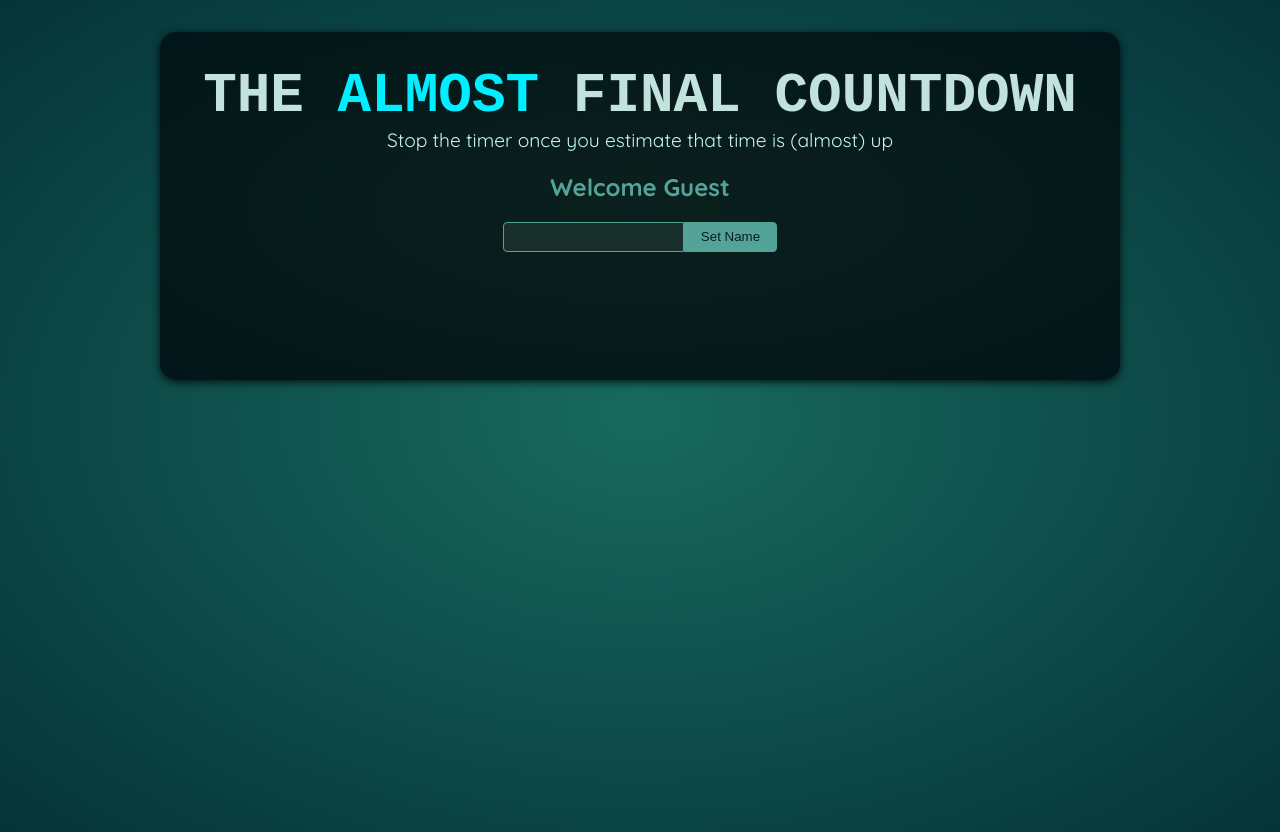
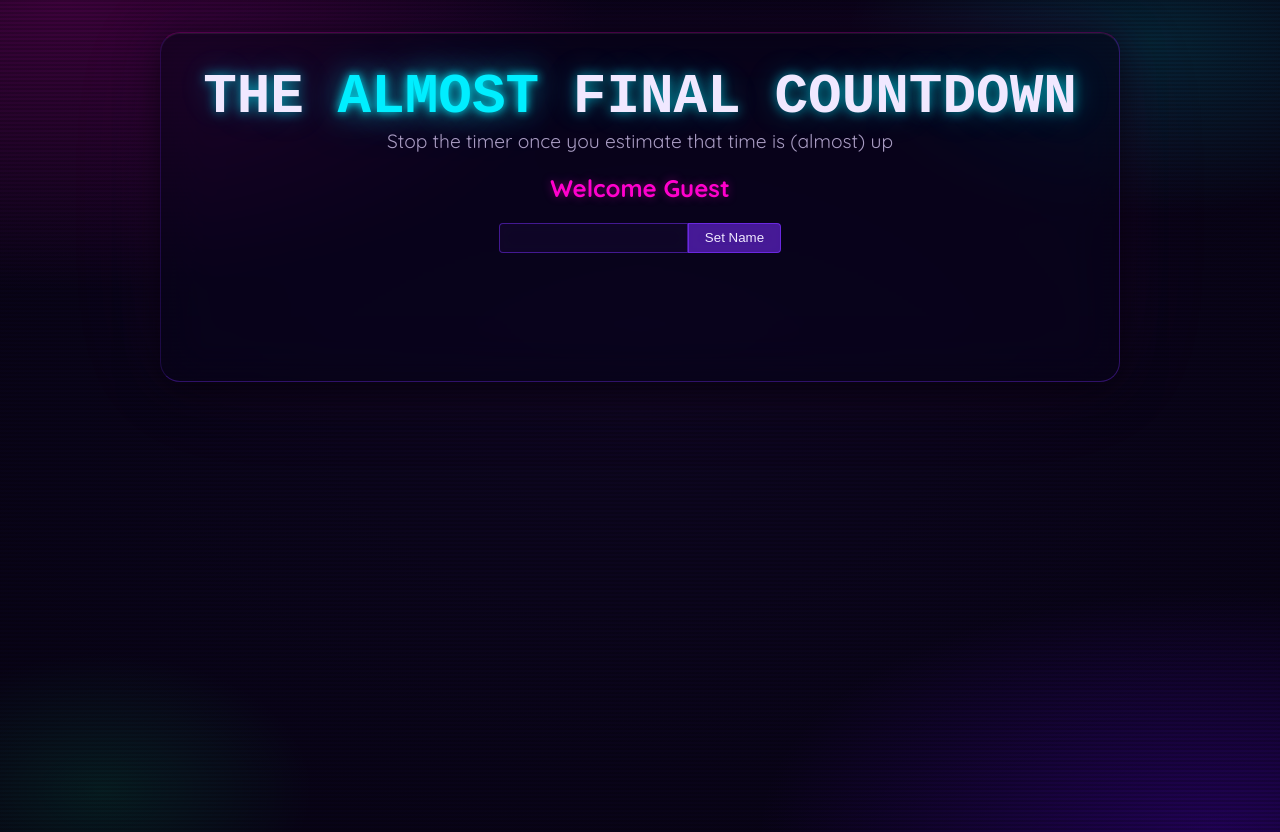
Before and after one commit to Krunal234/timer-game, a React (Vite) app: page / in a window 1280 px wide. Built offline with nearby package versions, Linux system fonts and the light colour scheme; a web font is replaced by a local one.

Commit message:
Glass morphism effect for gaming UI changes

```diff
--- a/src/index.css
+++ b/src/index.css
@@ -1,56 +1,113 @@
 @import url('https://fonts.googleapis.com/css2?family=Quicksand:wght@400;700&family=Handjet:wght@400;700&display=swap');
+
+/* ── CSS Variables ── */
+:root {
+  --neon-cyan:    #00eeff;
+  --neon-magenta: #ff00cc;
+  --neon-purple:  #7b2fff;
+  --neon-green:   #00ff88;
+  --glass-bg:     rgba(10, 6, 25, 0.55);
+  --glass-border: rgba(123, 47, 255, 0.35);
+  --glass-shine:  rgba(255, 255, 255, 0.07);
+  --text-bright:  #f0e8ff;
+  --text-muted:   #a89bc2;
+}
 
 * {
   box-sizing: border-box;
 }
 
+/* ── Body: deep void + dual neon light leaks ── */
 body {
   margin: 0;
   font-family: 'Quicksand', sans-serif;
   -webkit-font-smoothing: antialiased;
   -moz-osx-font-smoothing: grayscale;
-  background: radial-gradient(#186a5e, #053339);
-  color: #e1eeeb;
+  color: var(--text-bright);
   min-height: 100vh;
+
+  background-color: #04010f;
+  background-image:
+    /* Scanline texture */
+    repeating-linear-gradient(
+      0deg,
+      transparent,
+      transparent 2px,
+      rgba(0, 0, 0, 0.18) 2px,
+      rgba(0, 0, 0, 0.18) 4px
+    ),
+    /* Magenta light leak — top left */
+    radial-gradient(ellipse 60% 50% at 5% 0%,   rgba(255, 0, 200, 0.22) 0%, transparent 70%),
+    /* Purple bloom — bottom right */
+    radial-gradient(ellipse 55% 45% at 95% 100%, rgba(100, 0, 255, 0.28) 0%, transparent 65%),
+    /* Cyan accent — top right */
+    radial-gradient(ellipse 40% 35% at 90% 5%,   rgba(0, 238, 255, 0.14) 0%, transparent 60%),
+    /* Green flicker — bottom left */
+    radial-gradient(ellipse 30% 30% at 8% 95%,   rgba(0, 255, 136, 0.10) 0%, transparent 55%),
+    /* Base dark void */
+    radial-gradient(ellipse 100% 100% at 50% 50%, #0d0620, #04010f);
 }
 
+/* ── Main content card ── */
 #content {
   max-width: 60rem;
   margin: 2rem auto;
   padding: 2rem;
-  background: radial-gradient(#0b201d, #021619);
-  border-radius: 16px;
-  box-shadow: 0 2px 8px rgba(0, 0, 0, 0.8);
+
+  background: rgba(8, 4, 22, 0.60);
+  backdrop-filter: blur(24px) saturate(160%);
+  -webkit-backdrop-filter: blur(24px) saturate(160%);
+
+  border: 1px solid var(--glass-border);
+  border-top: 1px solid rgba(255, 0, 204, 0.25);
+  border-left: 1px solid rgba(123, 47, 255, 0.20);
+
+  border-radius: 20px;
+  box-shadow:
+    0 8px 40px rgba(0, 0, 0, 0.75),
+    0 1px 0 var(--glass-shine) inset,
+    0 0 60px rgba(123, 47, 255, 0.08),
+    0 0 120px rgba(255, 0, 204, 0.05);
 }
 
+/* ── Headings ── */
 h1 {
   font-family: 'Handjet', monospace;
   text-align: center;
   text-transform: uppercase;
-  color: #c1e2dd;
-  text-shadow: 0 0 4px rgba(35, 34, 34, 0.4);
+  color: var(--text-bright);
   font-size: 3.5rem;
   margin: 0;
+  text-shadow:
+    0 0 12px rgba(0, 238, 255, 0.6),
+    0 0 30px rgba(0, 238, 255, 0.3),
+    0 0 60px rgba(0, 238, 255, 0.1);
 }
 
 h1 em {
   font-style: normal;
-  color: #00eeff;
+  color: var(--neon-cyan);
+  text-shadow:
+    0 0 10px var(--neon-cyan),
+    0 0 30px rgba(0, 238, 255, 0.6),
+    0 0 60px rgba(0, 238, 255, 0.3);
 }
 
 header p {
   font-size: 1.2rem;
   margin: 0;
   text-align: center;
-  color: #c6f4f2;
+  color: var(--text-muted);
 }
 
+/* ── Player section ── */
 #player {
   text-align: center;
 }
 
 #player h2 {
-  color: #54a399;
+  color: var(--neon-magenta);
+  text-shadow: 0 0 10px rgba(255, 0, 204, 0.4);
 }
 
 #player p {
@@ -61,30 +118,44 @@ header p {
 
 #player input {
   font: inherit;
-  border: 1px solid #54a399;
-  background-color: #192f2b;
+  border: 1px solid rgba(123, 47, 255, 0.5);
+  background: rgba(20, 8, 48, 0.65);
+  backdrop-filter: blur(8px);
+  -webkit-backdrop-filter: blur(8px);
   border-radius: 4px;
   border-top-right-radius: 0;
   border-bottom-right-radius: 0;
-  padding: 0.25rem;
-  color: #d1f0ec;
+  padding: 0.25rem 0.5rem;
+  color: var(--text-bright);
+  transition: border-color 0.2s, box-shadow 0.2s;
+}
+
+#player input:focus {
+  outline: none;
+  border-color: var(--neon-cyan);
+  box-shadow: 0 0 0 3px rgba(0, 238, 255, 0.15);
 }
 
 #player button {
   cursor: pointer;
-  background-color: #54a399;
-  border: 1px solid #54a399;
+  background: rgba(123, 47, 255, 0.55);
+  backdrop-filter: blur(8px);
+  -webkit-backdrop-filter: blur(8px);
+  border: 1px solid rgba(123, 47, 255, 0.7);
   padding: 0.4rem 1rem;
-  color: #061e1a;
+  color: #f0e8ff;
   border-top-right-radius: 4px;
   border-bottom-right-radius: 4px;
+  transition: background 0.2s, box-shadow 0.2s, border-color 0.2s;
 }
 
 #player button:hover {
-  background-color: #3c8379;
-  border-color: #3c8379;
+  background: rgba(123, 47, 255, 0.75);
+  border-color: var(--neon-magenta);
+  box-shadow: 0 0 16px rgba(255, 0, 204, 0.35);
 }
 
+/* ── Challenges grid ── */
 #challenges {
   max-width: 50rem;
   margin: 3rem auto;
@@ -93,6 +164,7 @@ header p {
   gap: 2rem;
 }
 
+/* ── Challenge card ── */
 .challenge {
   width: 22rem;
   display: flex;
@@ -101,52 +173,105 @@ header p {
   justify-content: center;
   padding: 2rem;
   margin: 2rem auto;
-  background: linear-gradient(#4df8df, #4df0f8);
-  color: #221c18;
-  box-shadow: 0 2px 8px rgba(35, 34, 34, 0.6);
-  border-radius: 6px;
+
+  background: rgba(50, 10, 100, 0.25);
+  backdrop-filter: blur(18px) saturate(200%);
+  -webkit-backdrop-filter: blur(18px) saturate(200%);
+
+  border: 1px solid rgba(123, 47, 255, 0.4);
+  border-top: 1px solid rgba(255, 0, 204, 0.3);
+  border-left: 1px solid rgba(255, 255, 255, 0.10);
+
+  box-shadow:
+    0 8px 32px rgba(0, 0, 0, 0.55),
+    0 1px 0 rgba(255, 255, 255, 0.06) inset,
+    0 0 30px rgba(123, 47, 255, 0.12);
+
+  border-radius: 12px;
+  color: var(--text-bright);
+  transition: box-shadow 0.3s, transform 0.3s, border-color 0.3s;
+}
+
+.challenge:hover {
+  transform: translateY(-3px);
+  border-color: rgba(255, 0, 204, 0.55);
+  box-shadow:
+    0 16px 48px rgba(0, 0, 0, 0.65),
+    0 1px 0 rgba(255, 255, 255, 0.09) inset,
+    0 0 50px rgba(255, 0, 204, 0.20),
+    0 0 80px rgba(123, 47, 255, 0.12);
 }
 
 .challenge button {
   margin-top: 1rem;
   padding: 0.5rem 1rem;
-  border: none;
-  border-radius: 4px;
-  background: #12352f;
-  color: #edfcfa;
+  border: 1px solid rgba(0, 238, 255, 0.4);
+  border-radius: 6px;
+
+  background: rgba(0, 10, 40, 0.70);
+  backdrop-filter: blur(8px);
+  -webkit-backdrop-filter: blur(8px);
+
+  color: var(--neon-cyan);
   font-size: 1.2rem;
   cursor: pointer;
+  letter-spacing: 0.04em;
+  transition: background 0.2s, border-color 0.2s, box-shadow 0.2s, color 0.2s;
 }
 
 .challenge button:hover {
-  background: #051715;
+  background: rgba(0, 238, 255, 0.10);
+  border-color: var(--neon-cyan);
+  color: #ffffff;
+  box-shadow: 0 0 20px rgba(0, 238, 255, 0.3);
 }
 
 .challenge h2 {
   font-size: 1.5rem;
-  letter-spacing: 0.1em;
+  letter-spacing: 0.12em;
   margin: 0;
   text-align: center;
   text-transform: uppercase;
-  color: #221c18;
+  color: #d4b8ff;
+  text-shadow:
+    0 0 8px rgba(200, 130, 255, 0.5),
+    0 0 20px rgba(123, 47, 255, 0.3);
 }
 
 .challenge-time {
-  border: 1px solid #46cebe;
+  border: 1px solid rgba(0, 238, 255, 0.35);
+  background: rgba(0, 238, 255, 0.06);
   border-radius: 4px;
   padding: 0.25rem 0.5rem;
   margin: 0.5rem;
+  color: var(--neon-cyan);
+  backdrop-filter: blur(4px);
+  -webkit-backdrop-filter: blur(4px);
+  font-size: 0.9rem;
+  letter-spacing: 0.06em;
 }
 
 .challenge .active {
   animation: flash 1s infinite;
 }
 
+/* ── Result modal ── */
 .result-modal {
-  border: none;
-  border-radius: 8px;
+  border: 1px solid rgba(123, 47, 255, 0.45);
+  border-top: 1px solid rgba(255, 0, 204, 0.35);
+  border-radius: 16px;
   padding: 2rem;
-  background-color: #d7fcf8;
+
+  background: rgba(12, 5, 30, 0.72);
+  backdrop-filter: blur(32px) saturate(180%);
+  -webkit-backdrop-filter: blur(32px) saturate(180%);
+
+  color: var(--text-bright);
+
+  box-shadow:
+    0 24px 64px rgba(0, 0, 0, 0.7),
+    0 1px 0 rgba(255, 255, 255, 0.10) inset,
+    0 0 60px rgba(123, 47, 255, 0.15);
 }
 
 .result-modal[open] {
@@ -154,7 +279,9 @@ header p {
 }
 
 .result-modal::backdrop {
-  background: rgba(0, 0, 0, 0.9);
+  background: rgba(0, 0, 0, 0.85);
+  backdrop-filter: blur(5px);
+  -webkit-backdrop-filter: blur(5px);
 }
 
 .result-modal h2 {
@@ -162,22 +289,29 @@ header p {
   margin: 0 0 0.25rem 0;
   font-size: 3rem;
   text-transform: uppercase;
+  color: var(--neon-magenta);
+  text-shadow:
+    0 0 12px rgba(255, 0, 204, 0.6),
+    0 0 30px rgba(255, 0, 204, 0.3);
 }
 
 .result-modal progress {
   width: 100%;
   height: 1.5rem;
   margin: 0;
-  accent-color: #46cebe;
+  accent-color: var(--neon-purple);
+  border-radius: 8px;
 }
 
 .result-modal p {
   margin: 0.5rem 0;
   font-size: 1.2rem;
+  color: var(--text-muted);
 }
 
 .result-modal p strong {
-  color: #10655b;
+  color: var(--neon-cyan);
+  text-shadow: 0 0 8px rgba(0, 238, 255, 0.4);
 }
 
 .result-modal form {
@@ -187,18 +321,26 @@ header p {
 .result-modal button {
   margin-top: 1rem;
   padding: 0.5rem 1rem;
-  border: none;
-  border-radius: 4px;
-  background: #12352f;
-  color: #edfcfa;
+  border: 1px solid rgba(123, 47, 255, 0.5);
+  border-radius: 6px;
+
+  background: rgba(50, 10, 100, 0.65);
+  backdrop-filter: blur(8px);
+  -webkit-backdrop-filter: blur(8px);
+
+  color: #f0e8ff;
   font-size: 1.2rem;
   cursor: pointer;
+  transition: background 0.2s, border-color 0.2s, box-shadow 0.2s;
 }
 
 .result-modal button:hover {
-  background: #051715;
+  background: rgba(123, 47, 255, 0.45);
+  border-color: var(--neon-magenta);
+  box-shadow: 0 0 20px rgba(255, 0, 204, 0.3);
 }
 
+/* ── Keyframes ── */
 @keyframes slide-in-from-top {
   0% {
     transform: translateY(-15%);
@@ -211,13 +353,7 @@ header p {
 }
 
 @keyframes flash {
-  0% {
-    opacity: 0.5;
-  }
-  50% {
-    opacity: 1;
-  }
-  100% {
-    opacity: 0.5;
-  }
+  0%   { opacity: 0.4; }
+  50%  { opacity: 1; }
+  100% { opacity: 0.4; }
 }
```
